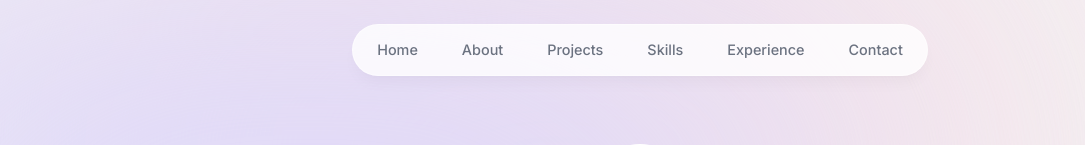
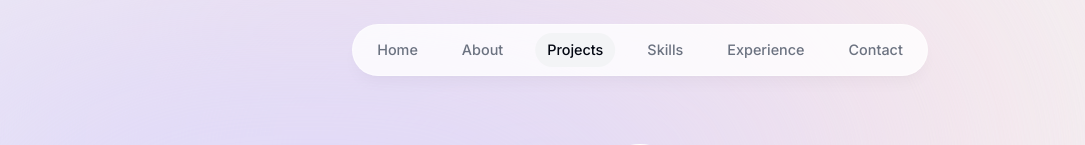
Before and after one commit to Cole-House/portfolio, a Next.js app: page / in a window 1280 px wide. Shown: the top 145 px of the page, without its empty margins (0-1085 px from the left). Built offline with nearby package versions, Linux system fonts and the light colour scheme.

Commit message:
Started working on react context API with header animation

```diff
--- a/app/layout.tsx
+++ b/app/layout.tsx
@@ -1,6 +1,7 @@
 import './globals.css'
 import { Inter } from 'next/font/google'
 import Header from '@/components/header';
+import ActiveSectionContextProvider, { ActiveSectionContext } from '@/context/active-section-context';
 
 const inter = Inter({ subsets: ['latin'] })
 
@@ -15,14 +16,17 @@
   children: React.ReactNode
 }) {
   return (
-    <html lang="en">
+    // The !scroll-smooth class is used to enable the smooth scroll behavior
+    <html lang="en" className='!scroll-smooth'>
       {/* The backticks and ${} syntax is used to interpolate the value of inter.className into the string allowing both the dynamic class and the static Tailwind CSS class to be applied */}
       <body className={`${inter.className} bg-gray-100 text-gray-950 h-[5000px] pt-28 sm:pt-36`}>
         <div className='bg-[#fbe2e3] absolute top-[-6rem] -z-10 right-[11rem] h-[31.25rem] w-[31.25rem] rounded-full blur-[10rem] sm:w-[68.75rem] dark:bg-[#946263]'></div>
         <div className='bg-[#dbd7fb] absolute top-[-1rem] -z-10 left-[-35rem] h-[31.25rem] w-[50rem] rounded-full blur-[10rem] sm:w-[68.75rem] md:left-[-33rem] lg:left-[-28rem] xl:left-[-15rem] 2xl:left-[-5rem] dark:bg-[#676394]'></div>
-        <Header/>
-        {/* children prop will basically be the page */}
-        {children}
+        <ActiveSectionContextProvider>
+          <Header/>
+          {/* children prop will basically be the page */}
+          {children}
+        </ActiveSectionContextProvider>
       </body>
     </html>
   )
--- a/components/about.tsx
+++ b/components/about.tsx
@@ -1,16 +1,32 @@
 "use client"
 
-import React from 'react'
+import React, { useEffect } from 'react'
 import SectionHeading from './section-heading'
 import { motion } from 'framer-motion'
+import { useInView } from 'react-intersection-observer'
+import { useActiveSectionContext } from '@/context/active-section-context'
 
 export default function About() {
+  const { setActiveSection } = useActiveSectionContext();
+  // useInView is a hook that returns a ref and a boolean value
+  const {ref, inView} = useInView({
+    threshold: 0.75,
+  });
+
+  useEffect(() => {
+    if (inView) {
+      setActiveSection('About');
+    }
+  }, [inView, setActiveSection]);
+
   return (
     <motion.section
+        ref={ref}
         className="mb-28 max-w-[45rem] text-center leading-8 sm:mb-40 scroll-mt-28"
         initial={{ opacity: 0, y: 100 }}
         animate={{ opacity: 1, y: 0 }}
         transition={{ delay: 0.175 }}
+        id="about"
     >
         {/* We are passing the "children" prop into the react component we made */}
         <SectionHeading>About Me</SectionHeading>
--- a/components/header.tsx
+++ b/components/header.tsx
@@ -5,8 +5,11 @@
 import { motion } from "framer-motion";
 import { links } from "@/lib/data";
 import Link from 'next/link';
+import clsx from 'clsx';
+import { useActiveSectionContext } from '@/context/active-section-context';
 
 export default function Header() {
+  const{ activeSection, setActiveSection }=useActiveSectionContext();
   return (
     // z index makes sure it is on top
     <header className="z-[999] relative">
@@ -24,10 +27,27 @@
                 animate={{ y: 0, opacity: 1 }}
               >
                 <Link
-                  className='flex w-full items-center justify-center px-3 py-3 hover:text-gray-950 transition dark:text-gray-500 dark:hover:text-gray-300'
+                  className={clsx('flex w-full items-center justify-center px-3 py-3 hover:text-gray-950 transition dark:text-gray-500 dark:hover:text-gray-300', {
+                    'text-gray-950': activeSection === link.name
+                  })}
                   href={link.hash}
+                  onClick={() => {
+                    setActiveSection(link.name);
+                  }}
                 >
                   {link.name}
+                  {link.name === activeSection && (
+                  // layoutId is used to animate the span element when the active section changes
+                  <motion.span
+                    className="bg-gray-100 rounded-full absolute inset-0 -z-10 dark:bg-gray-800"
+                    layoutId="activeSection"
+                    transition={{
+                      type: "spring",
+                      stiffness: 380,
+                      damping: 30,
+                    }}
+                  ></motion.span>
+                )}
                 </Link>
               </motion.li>
             ))}
--- a/components/intro.tsx
+++ b/components/intro.tsx
@@ -1,18 +1,33 @@
 "use client"
 
 import Image from 'next/image'
-import React from 'react'
+import React, { useEffect } from 'react'
 import myImage from '@/public/myPortrait.jpg'
 import { motion } from "framer-motion";
 import Link from 'next/link';
 import { BsArrowRight, BsLinkedin } from "react-icons/bs";
 import { HiDownload } from "react-icons/hi";
 import { FaGithubSquare } from "react-icons/fa";
+import { useInView } from 'react-intersection-observer';
+import { useActiveSectionContext } from '@/context/active-section-context';
 
 export default function Intro() {
+    const { setActiveSection } = useActiveSectionContext();
+    // useInView is a hook that returns a ref and a boolean value
+    const {ref, inView} = useInView({
+    threshold: 0.5,
+    });
+
+    useEffect(() => {
+    if (inView) {
+        setActiveSection('Home');
+    }
+    }, [inView, setActiveSection]);
   return (
     // better to use sections when everything INSIDE is related to each other
     <section
+        ref={ref}
+        id="home"
         className="mb-28 max-w-[50rem] text-center sm:mb-0 scroll-mt-[100rem]"
     >
         <div className='flex items-center justify-center'>
--- a/components/projects.tsx
+++ b/components/projects.tsx
@@ -1,11 +1,28 @@
-import React, {useRef} from 'react'
+"use client";
+
+import React, {useEffect, useRef} from 'react'
 import SectionHeading from './section-heading'
 import { projectsData } from '@/lib/data'
 import Project from './project'
+import { useInView } from 'react-intersection-observer';
+import { useActiveSectionContext } from '@/context/active-section-context';
 
 export default function Projects() {
+  const { setActiveSection } = useActiveSectionContext();
+  // useInView is a hook that returns a ref and a boolean value
+  const {ref, inView} = useInView({
+    threshold: 0.75,
+    });
+
+  useEffect(() => {
+    if (inView) {
+      setActiveSection('Projects');
+    }
+  }, [inView, setActiveSection]);
   return (
-    <section>
+    <section
+        ref={ref} id="projects" className="scroll-mt-28 mb-28"
+    >
         <SectionHeading>My Projects</SectionHeading>
         <div>
             {
--- /dev/null
+++ b/context/active-section-context.tsx
@@ -0,0 +1,39 @@
+"use client";
+
+import React, { createContext, useContext, useState } from 'react'
+import { links } from '@/lib/data'
+// Create a type for the section name
+type SectionName = (typeof links)[number]['name'];
+
+type ActiveSectionContextProviderProps = {
+    children: React.ReactNode
+};
+type ActiveSectionContextType = {
+    activeSection: SectionName;
+    setActiveSection: React.Dispatch<React.SetStateAction<SectionName>>;
+};
+
+
+export const ActiveSectionContext = createContext<ActiveSectionContextType | null>(null);
+
+export default function ActiveSectionContextProvider({ children }: ActiveSectionContextProviderProps) {
+  const [activeSection, setActiveSection] = useState<SectionName>('Home')
+  return (
+    //Passing the activeSection and setActiveSection to the children
+    <ActiveSectionContext.Provider
+        value={{ activeSection, setActiveSection }}
+    > {children} </ActiveSectionContext.Provider>
+)
+}
+
+export function useActiveSectionContext() {
+    const context = useContext(ActiveSectionContext);
+
+    if (context === null) {
+      throw new Error(
+        "useActiveSectionContext must be used within an ActiveSectionContextProvider"
+      );
+    }
+
+    return context;
+  }
--- a/package.json
+++ b/package.json
@@ -13,6 +13,7 @@
     "@types/react": "18.3.5",
     "@types/react-dom": "18.3.0",
     "autoprefixer": "10.4.20",
+    "clsx": "^2.1.1",
     "eslint": "8.57.0",
     "eslint-config-next": "14.2.10",
     "framer-motion": "^11.5.4",
@@ -21,6 +22,7 @@
     "react": "18.3.1",
     "react-dom": "18.3.1",
     "react-icons": "^5.3.0",
+    "react-intersection-observer": "^9.13.1",
     "tailwindcss": "3.4.11",
     "typescript": "5.6.2"
   }
```
Also changed, not shown: 1 other file (tests, documents, lock files or other folders).
